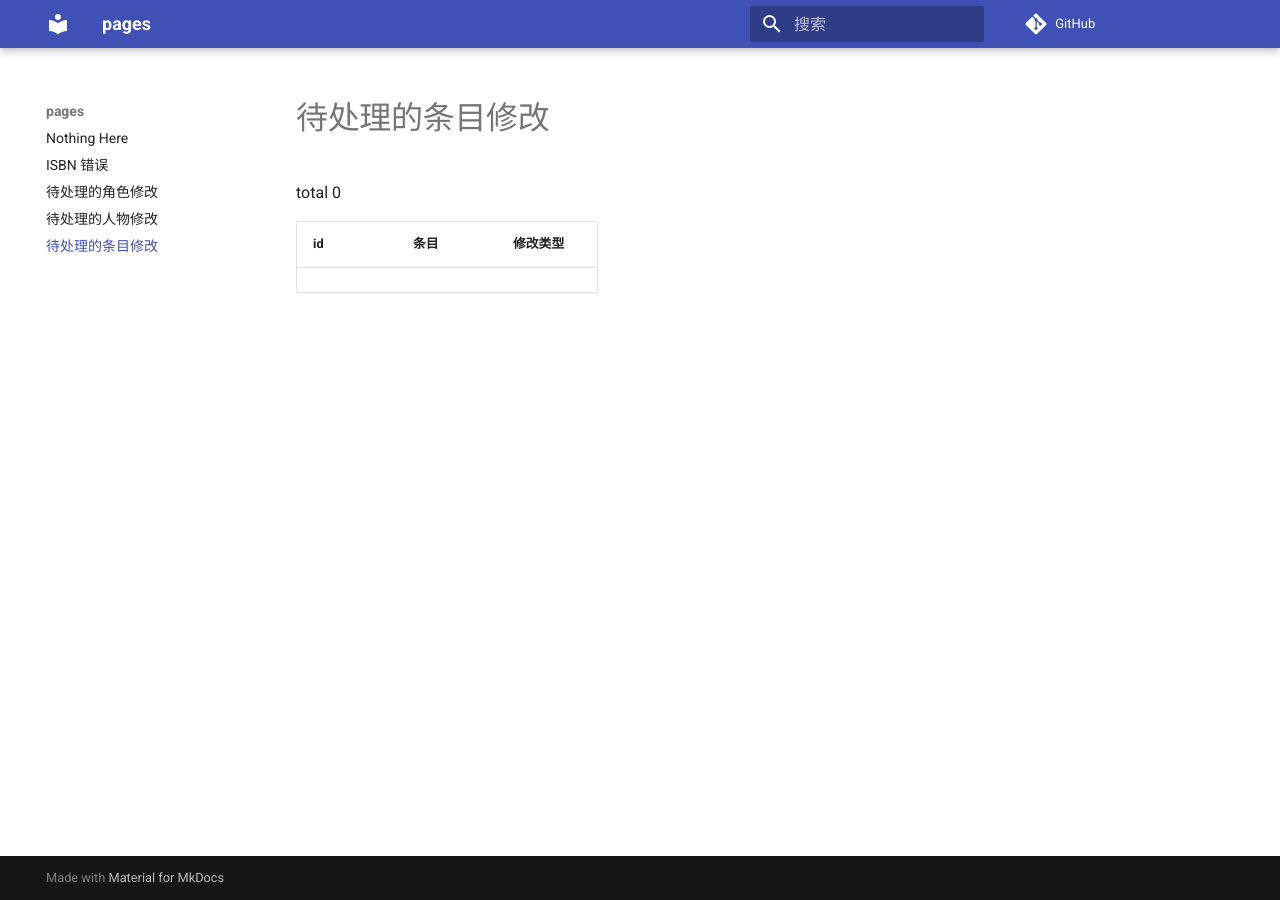
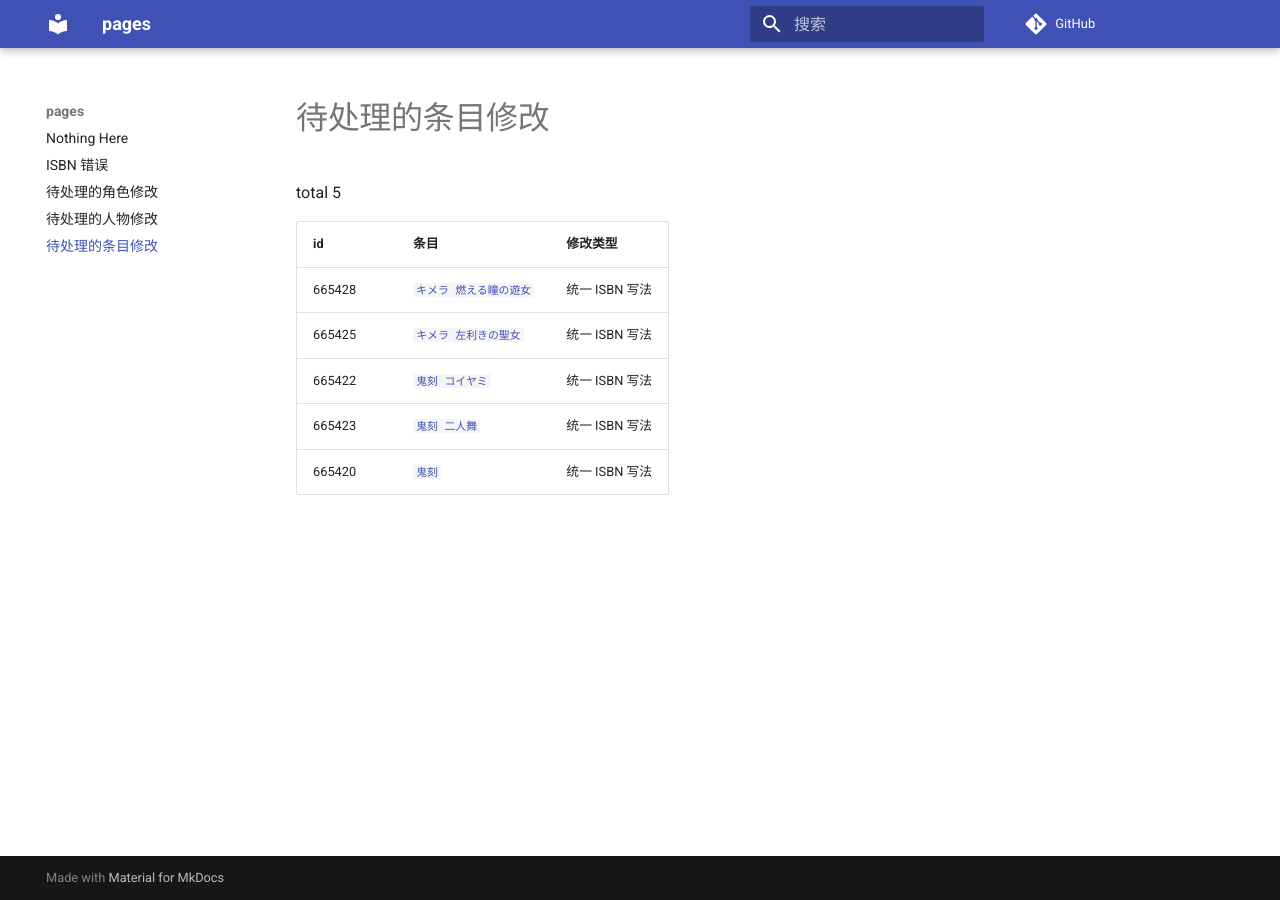
Before and after one commit to trim21/bangumi-pages, an MkDocs documentation site: the page built from docs/pending-subject-changes.md, in a window 1280 px wide. Built offline with MkDocs 1.6.1 and Material for MkDocs 9.7.7, drawn with Linux system fonts in a browser that asks for light colours; comment, search, counter and statistics services are not loaded.

Commit message:
update pending-changes.md

```diff
--- a/docs/pending-subject-changes.md
+++ b/docs/pending-subject-changes.md
@@ -1,6 +1,11 @@
 # 待处理的条目修改
 
-total 0
+total 5
 
 | id | 条目 | 修改类型 |
 | --- | --- | --- |
+| 665428 | [`キメラ 燃える瞳の遊女`](https://bgm.tv/subject/665428) | 统一 ISBN 写法 |
+| 665425 | [`キメラ 左利きの聖女`](https://bgm.tv/subject/665425) | 统一 ISBN 写法 |
+| 665422 | [`鬼刻 コイヤミ`](https://bgm.tv/subject/665422) | 统一 ISBN 写法 |
+| 665423 | [`鬼刻 二人舞`](https://bgm.tv/subject/665423) | 统一 ISBN 写法 |
+| 665420 | [`鬼刻`](https://bgm.tv/subject/665420) | 统一 ISBN 写法 |
```
